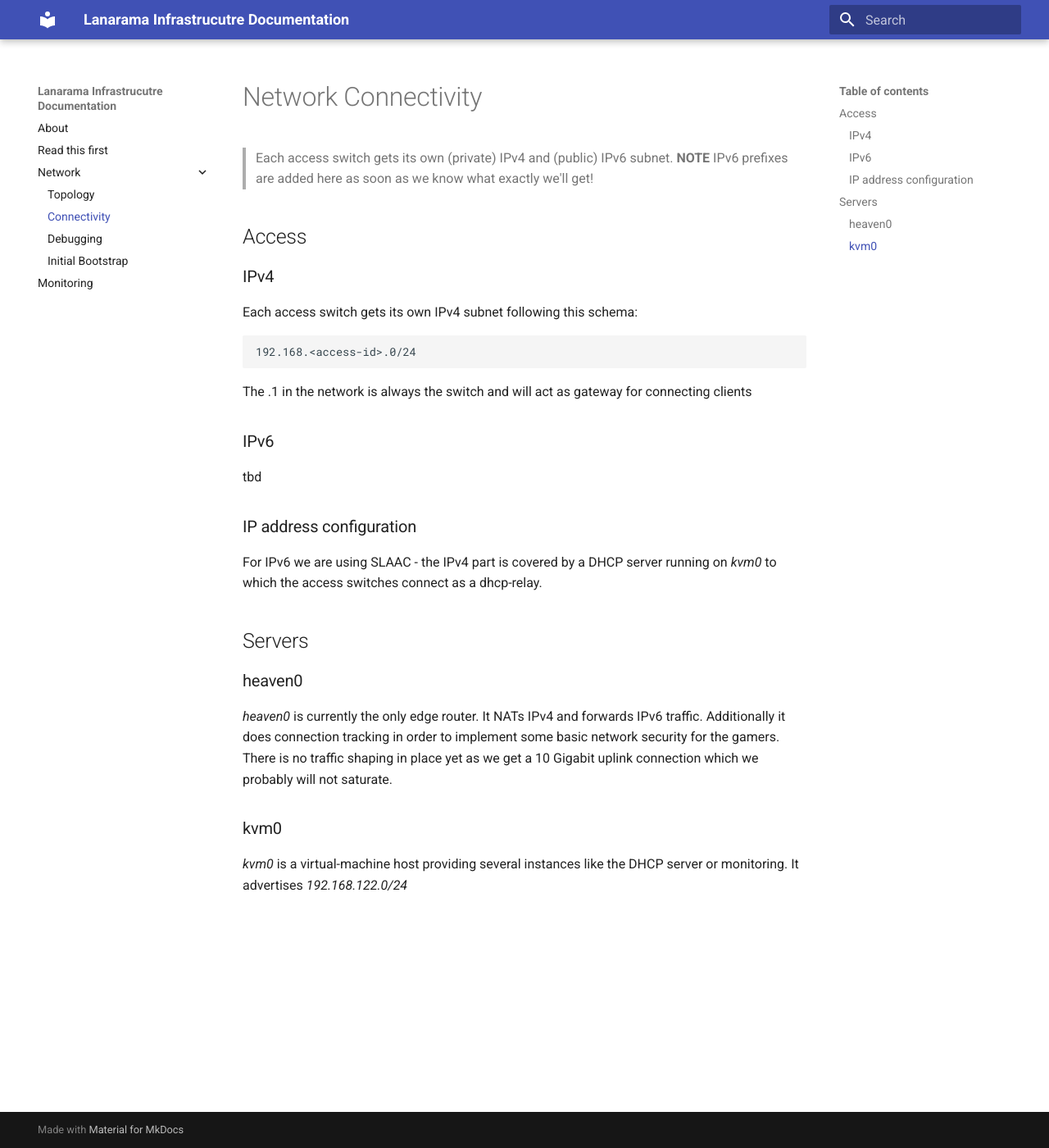
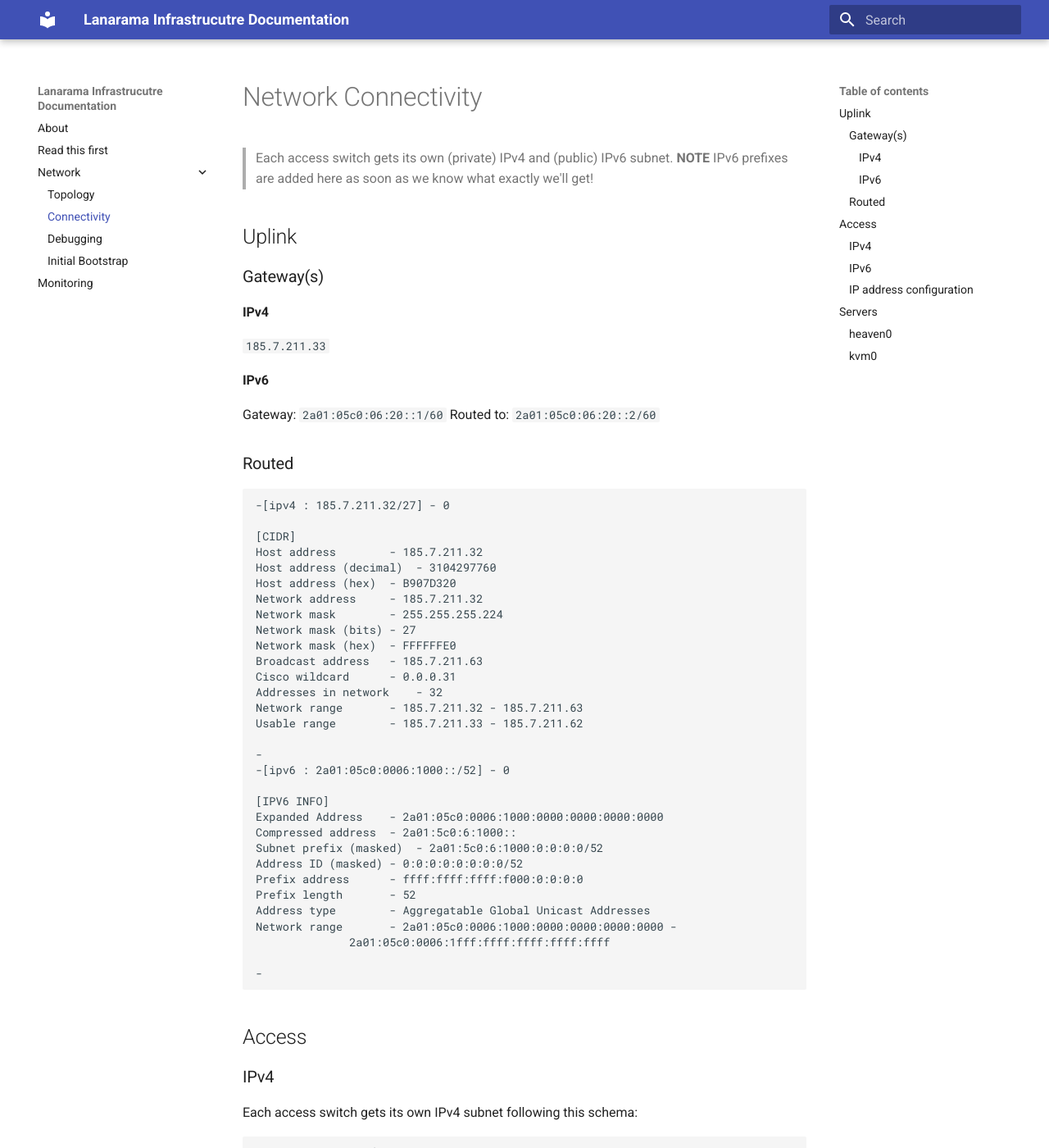
Before and after one commit to xvzf/lanarama-infra, an MkDocs documentation site: the page built from docs/network_connectivity.md, in a window 1280 px wide and 1400 px high. Shown: the whole window at 82% size. Built offline with MkDocs 1.6.1 and Material for MkDocs 9.7.7, drawn with Linux system fonts in a browser that asks for light colours.

Commit message:
Added inexio info

````diff
--- a/docs/network_connectivity.md
+++ b/docs/network_connectivity.md
@@ -1,6 +1,52 @@
 # Network Connectivity
 > Each access switch gets its own (private) IPv4 and (public) IPv6 subnet.
 > **NOTE** IPv6 prefixes are added here as soon as we know what exactly we'll get!
+
+## Uplink
+
+### Gateway(s)
+
+#### IPv4
+`185.7.211.33`
+
+#### IPv6
+Gateway: `2a01:05c0:06:20::1/60`
+Routed to: `2a01:05c0:06:20::2/60`
+
+### Routed
+```
+-[ipv4 : 185.7.211.32/27] - 0
+
+[CIDR]
+Host address		- 185.7.211.32
+Host address (decimal)	- 3104297760
+Host address (hex)	- B907D320
+Network address		- 185.7.211.32
+Network mask		- 255.255.255.224
+Network mask (bits)	- 27
+Network mask (hex)	- FFFFFFE0
+Broadcast address	- 185.7.211.63
+Cisco wildcard		- 0.0.0.31
+Addresses in network	- 32
+Network range		- 185.7.211.32 - 185.7.211.63
+Usable range		- 185.7.211.33 - 185.7.211.62
+
+-
+-[ipv6 : 2a01:05c0:0006:1000::/52] - 0
+
+[IPV6 INFO]
+Expanded Address	- 2a01:05c0:0006:1000:0000:0000:0000:0000
+Compressed address	- 2a01:5c0:6:1000::
+Subnet prefix (masked)	- 2a01:5c0:6:1000:0:0:0:0/52
+Address ID (masked)	- 0:0:0:0:0:0:0:0/52
+Prefix address		- ffff:ffff:ffff:f000:0:0:0:0
+Prefix length		- 52
+Address type		- Aggregatable Global Unicast Addresses
+Network range		- 2a01:05c0:0006:1000:0000:0000:0000:0000 -
+			  2a01:05c0:0006:1fff:ffff:ffff:ffff:ffff
+
+-
+```
 
 ## Access
 ### IPv4
````
